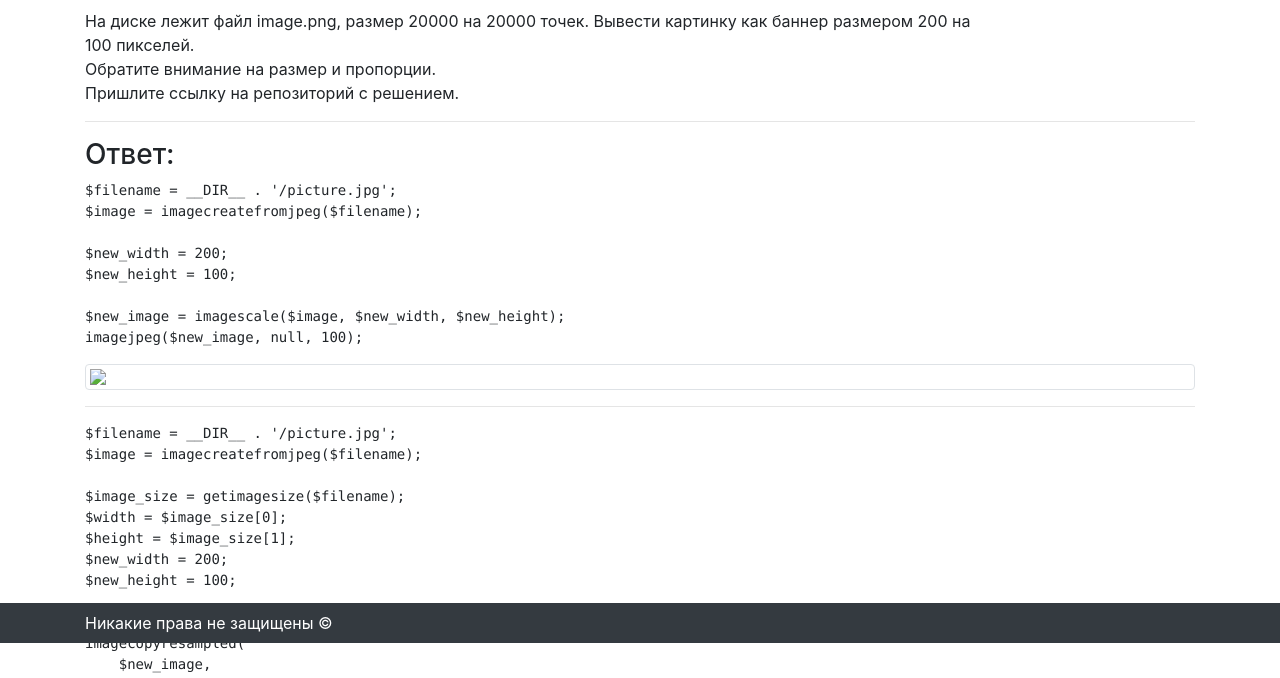
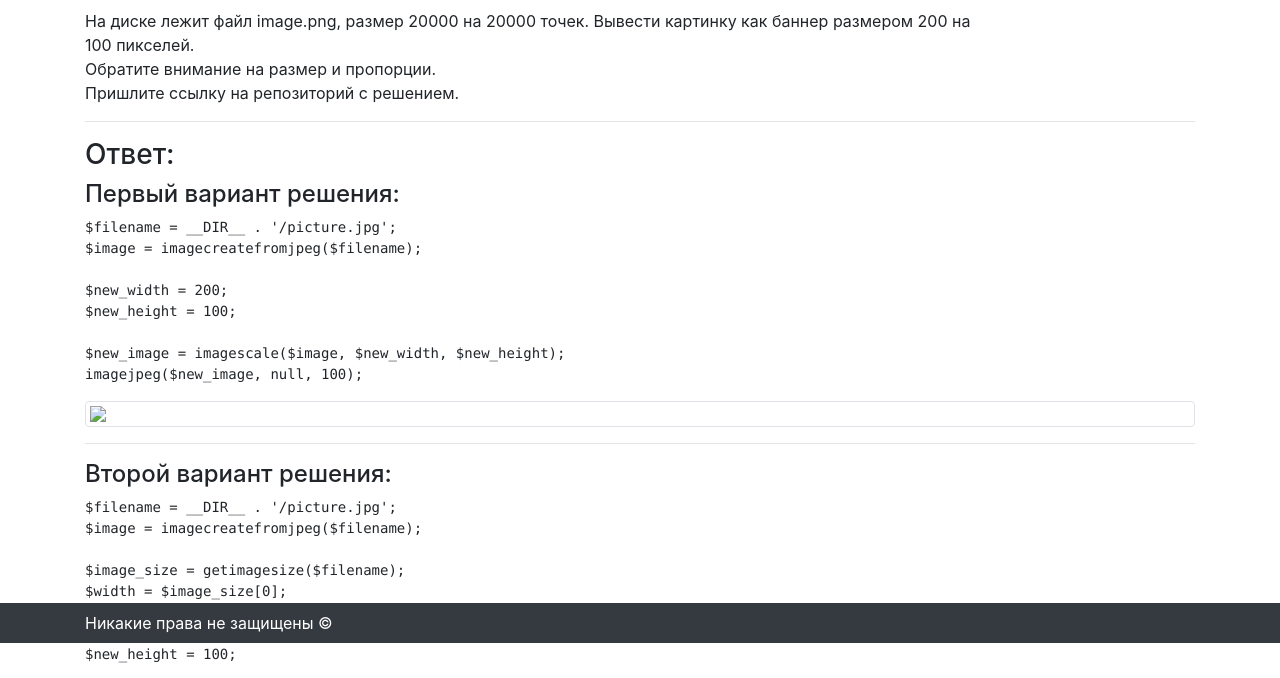
Before and after one commit to kB1tosar/intervolga_task, a PHP site: page /first_task_page.php in a window 1280 px wide. Shown: the part 157-835 px from the top of the page. Run offline with PHP 8.4, Linux system fonts and the light colour scheme.

Commit message:
Little added into first task page

```diff
--- a/first_task_page.php
+++ b/first_task_page.php
@@ -10,6 +10,7 @@
         Пришлите ссылку на репозиторий с решением.<br></p>
     <hr>
     <h3>Ответ:</h3>
+    <h4>Первый вариант решения:</h4>
     <pre>$filename = __DIR__ . '/picture.jpg';
 $image = imagecreatefromjpeg($filename);
 
@@ -20,6 +21,7 @@
 imagejpeg($new_image, null, 100);</pre>
     <img src="tasks/first_task.php" class="img-thumbnail rounded mx-auto d-block">
     <hr>
+    <h4>Второй вариант решения:</h4>
     <pre>$filename = __DIR__ . '/picture.jpg';
 $image = imagecreatefromjpeg($filename);
 
```
